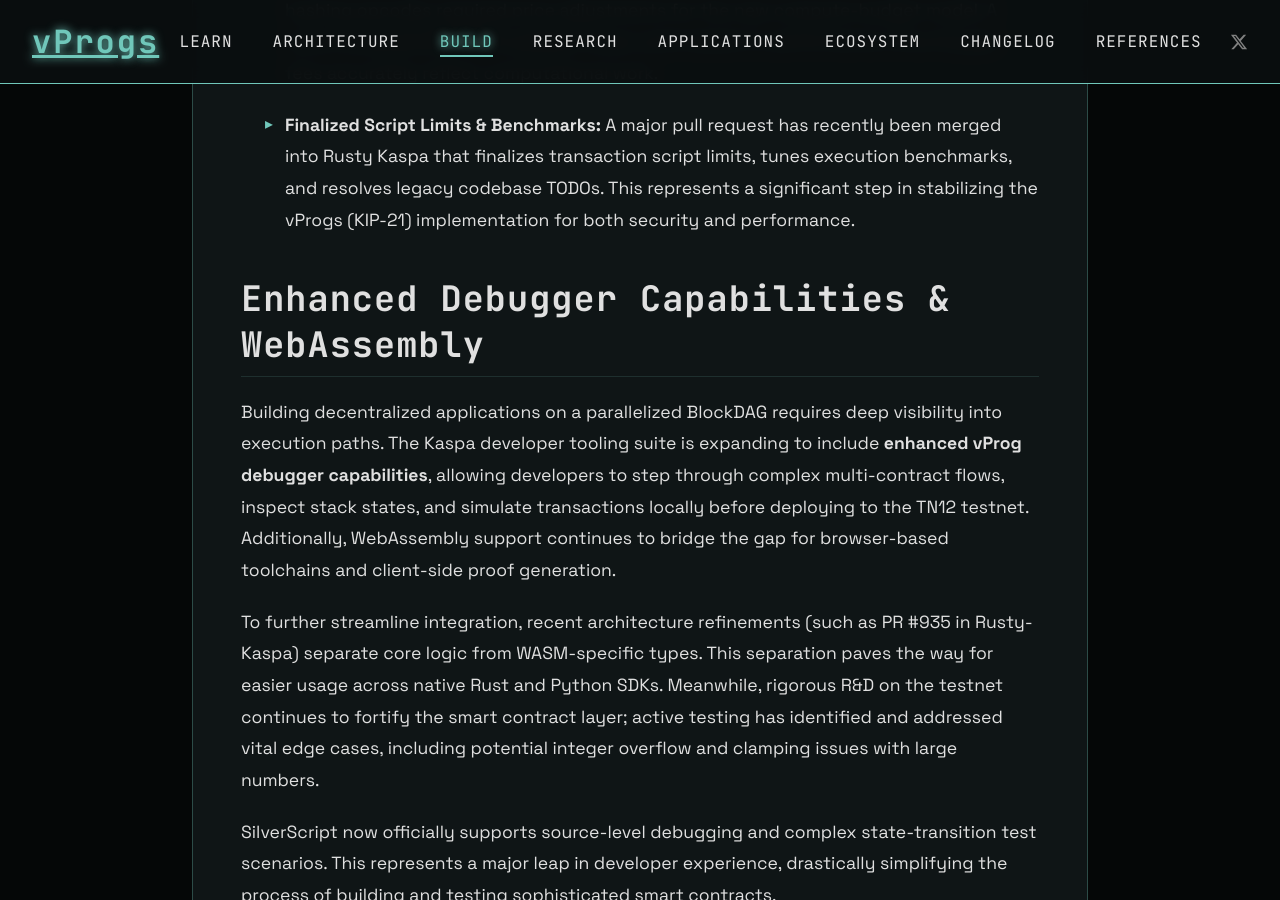
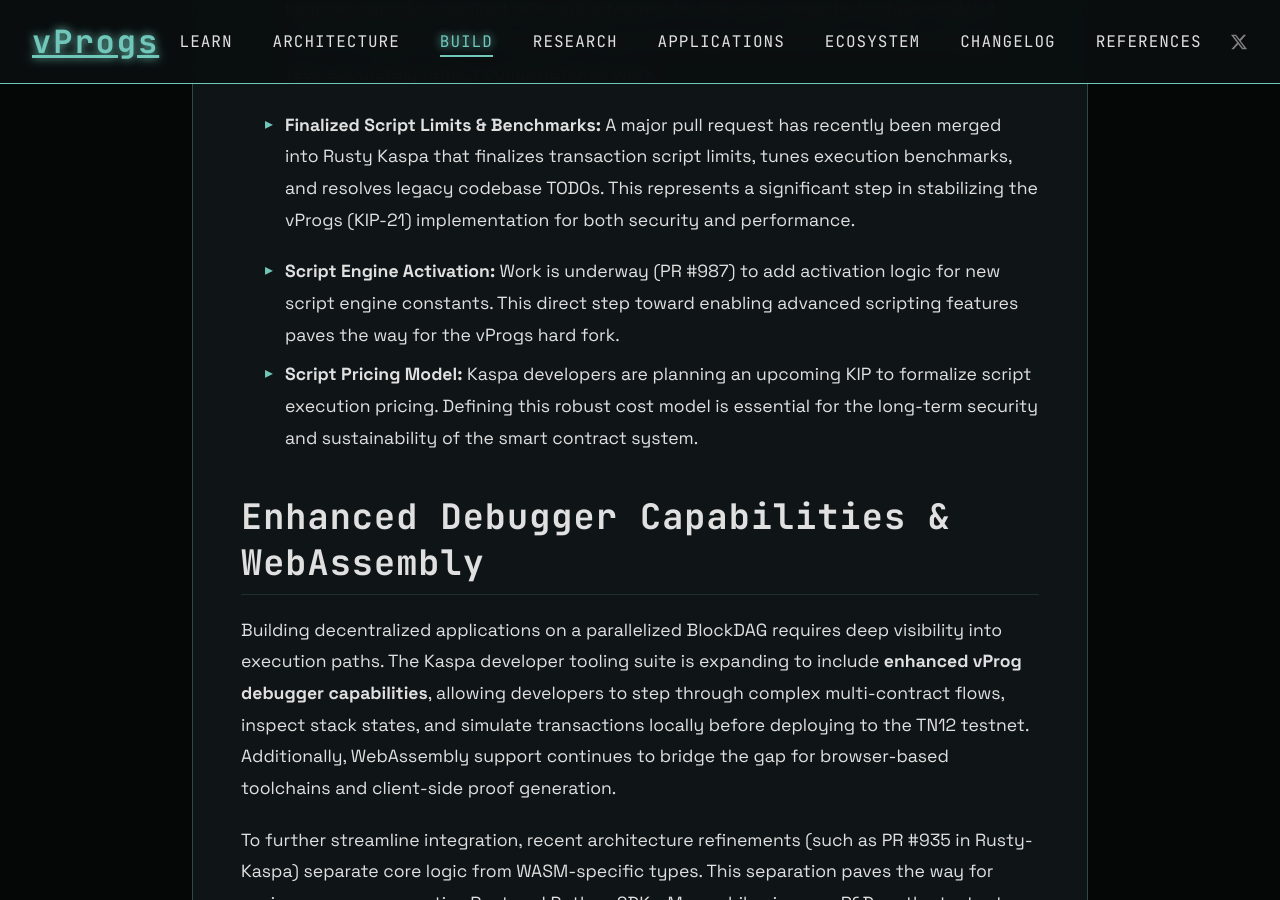
Before and after one commit to creative-inference/vprogs.xyz, a Jekyll site: the page built from build/developer-tools-overview.md, in a window 1280 px wide and 900 px high, scrolled down 2736 px. Built offline with Jekyll 4.4.1, drawn with Linux system fonts in a browser that asks for light colours; some of the changed text lies outside the part shown.

Commit message:
Add SMT scanner tool and Script Engine/Pricing updates to Developer Tools [auto]

```diff
--- a/build/developer-tools-overview.md
+++ b/build/developer-tools-overview.md
@@ -63,6 +63,11 @@
 
 
 *   **Finalized Script Limits & Benchmarks:** A major pull request has recently been merged into Rusty Kaspa that finalizes transaction script limits, tunes execution benchmarks, and resolves legacy codebase TODOs. This represents a significant step in stabilizing the vProgs (KIP-21) implementation for both security and performance.
+
+
+
+*   **Script Engine Activation:** Work is underway (PR #987) to add activation logic for new script engine constants. This direct step toward enabling advanced scripting features paves the way for the vProgs hard fork.
+*   **Script Pricing Model:** Kaspa developers are planning an upcoming KIP to formalize script execution pricing. Defining this robust cost model is essential for the long-term security and sustainability of the smart contract system.
 
 ## Enhanced Debugger Capabilities & WebAssembly
 
@@ -171,6 +176,10 @@
 
 To avoid delays before the upcoming Toccata hard fork, developers have taken pragmatic steps such as internally forking a key performance monitoring dependency (PR #965). This unblocks the use of updated tools and highlights the team's focus on meeting the hard fork deadline without sacrificing essential network monitoring capabilities.
 
+
+
+To support the integrity of the state machine, a new SMT prune scanner (PR #990) has been introduced for inspecting the consensus database. This developer tool is critical for verifying and debugging the Sparse Merkle Tree, the core data structure underpinning vProgs.
+
 ## Standalone Indexing Infrastructure
 
 To address key adoption barriers and streamline integration for developers, new standalone indexing tools like **go-kaspabook** are being created. Utilizing RocksDB, this indexer aims to provide a simple REST API for Kaspa data, making it easier for services and dApps to interface with the network without the overhead of running and maintaining a full node.
```
